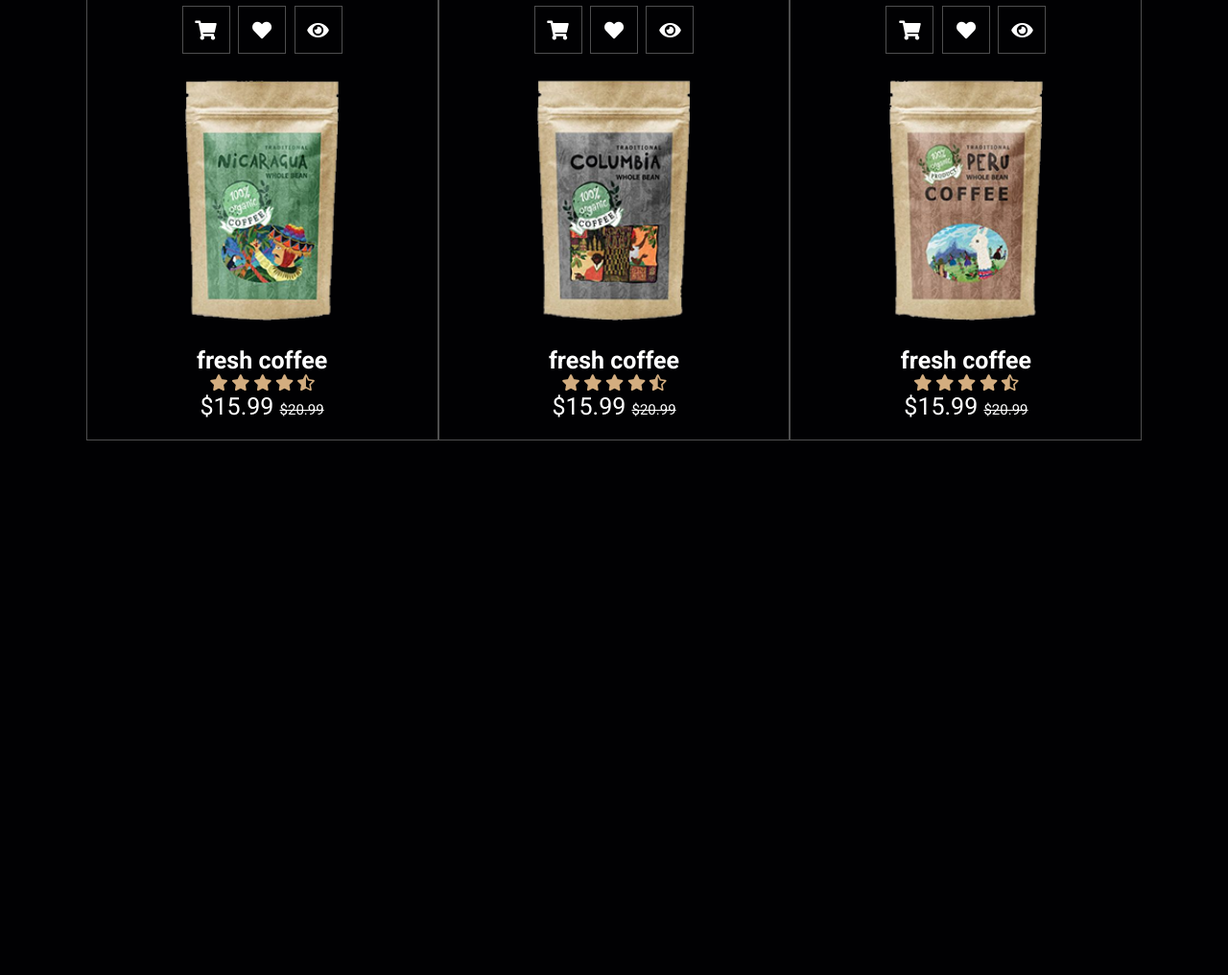
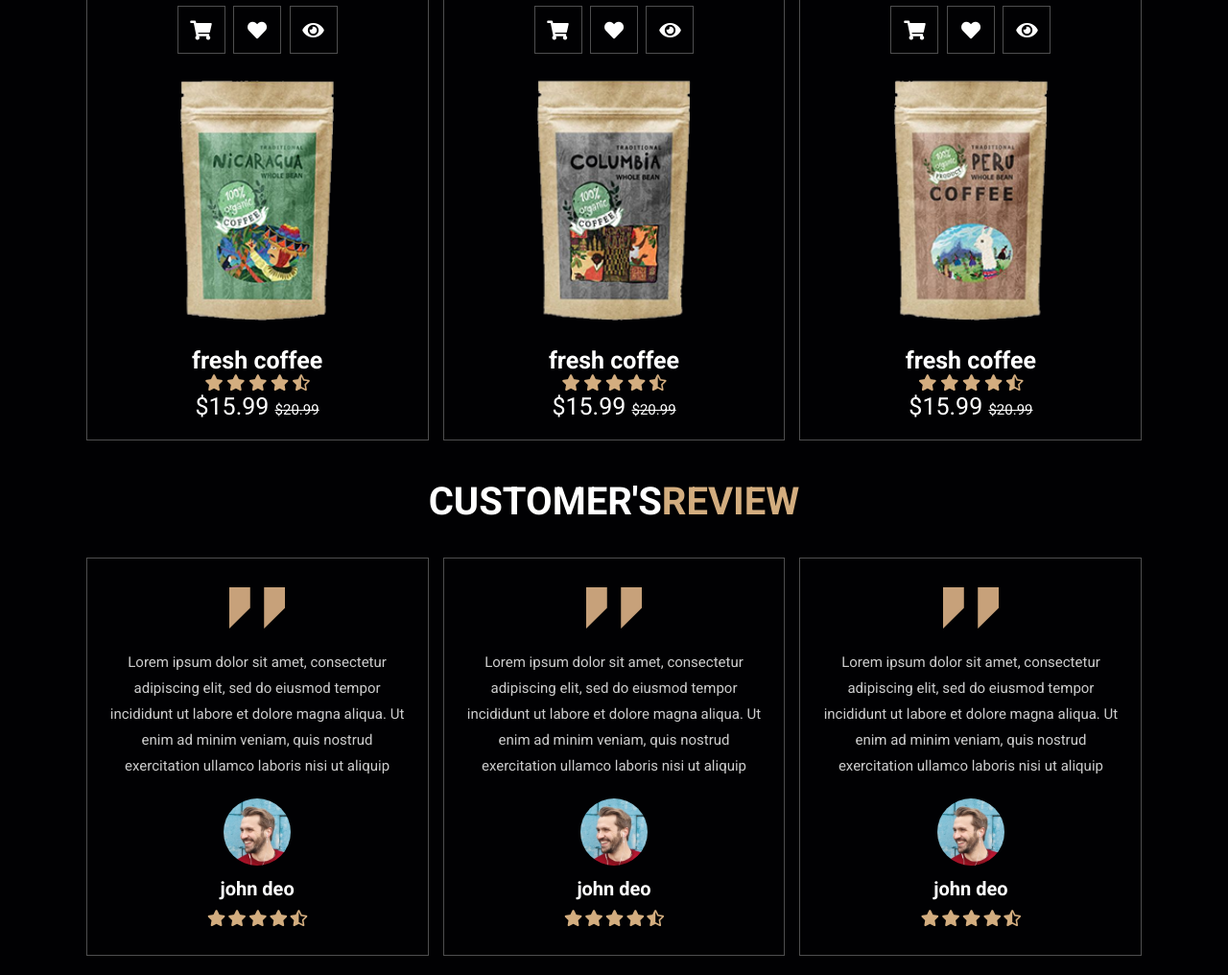
Before and after one commit to Ugesh2204/Ecom-coffee, a plain HTML site: page index.html in a window 1280 px wide. Shown: the part 2423-3439 px from the top of the page at 96% size. Before the commit the page ends 2902 px from the top, so only its background shows below. Drawn offline with Linux system fonts and the light colour scheme.

Commit message:
Review section ok

```diff
--- a/css/style.css
+++ b/css/style.css
@@ -309,6 +309,7 @@ section {
 .products .box-container {
     display:grid;
     grid-template-columns: repeat(auto-fit, minmax(30rem, 1fr));
+    gap:1.5rem;
 }
 
 .products .box-container .box {
@@ -364,6 +365,47 @@ section {
     font-size:1.5rem;
     text-decoration: line-through;
 }
+
+
+.review .box-container {
+    display:grid;
+    grid-template-columns: repeat(auto-fit, minmax(30rem, 1fr));
+    gap:1.5rem;
+}
+
+.review .box-container .box {
+    border:var(--border);
+    text-align: center;
+    padding:3rem 2rem;
+}
+
+.review .box-container .box  p {
+    font-size: 1.5rem;
+    line-height: 1.8;
+    color: #ccc;
+    padding:2rem 0;
+}
+
+.review .box-container .box .user {
+    height: 7rem;
+    width: 7rem;
+    border-radius: 50%;
+    object-fit: cover;
+}
+
+.review .box-container .box  h3 {
+    padding: 1rem 0;
+    font-size: 2rem;
+    color: #fff;
+}
+
+.review .box-container .box  .stars i {
+    color:var(--main-color);
+    font-size:1.7rem;
+
+}
+
+
 /*media queries */
 @media (max-width:991px) {
     html {
--- a/index.html
+++ b/index.html
@@ -205,6 +205,66 @@
     </div>
 </section>
 <!--Product  section ends -->
+<!--Review section starts-->
+<section class="review" id="review">
+    <h1 class="heading">customer's<span>review</span></h1>
+    <div class="box-container">
+        <div class="box">
+            <img src="images/quote-img.png" alt="" class="quote">
+            <p>Lorem ipsum dolor sit amet, consectetur adipiscing elit, sed do
+                eiusmod tempor incididunt ut labore et dolore magna aliqua.
+                Ut enim ad minim veniam, quis nostrud exercitation ullamco laboris
+                nisi ut aliquip</p>
+            <img src="images/pic-1.png" class="user" alt="">
+            <h3>john deo</h3>
+            <div class="stars">
+                <i class="fas fa-star"></i>
+                <i class="fas fa-star"></i>
+                <i class="fas fa-star"></i>
+                <i class="fas fa-star"></i>
+                <i class="fas fa-star-half-alt"></i>
+            </div>
+        </div>
+        <div class="box">
+            <img src="images/quote-img.png" alt="" class="quote">
+            <p>Lorem ipsum dolor sit amet, consectetur adipiscing elit, sed do
+                eiusmod tempor incididunt ut labore et dolore magna aliqua.
+                Ut enim ad minim veniam, quis nostrud exercitation ullamco laboris
+                nisi ut aliquip</p>
+            <img src="images/pic-1.png" class="user" alt="">
+            <h3>john deo</h3>
+            <div class="stars">
+                <i class="fas fa-star"></i>
+                <i class="fas fa-star"></i>
+                <i class="fas fa-star"></i>
+                <i class="fas fa-star"></i>
+                <i class="fas fa-star-half-alt"></i>
+            </div>
+        </div>
+        <div class="box">
+            <img src="images/quote-img.png" alt="" class="quote">
+            <p>Lorem ipsum dolor sit amet, consectetur adipiscing elit, sed do
+                eiusmod tempor incididunt ut labore et dolore magna aliqua.
+                Ut enim ad minim veniam, quis nostrud exercitation ullamco laboris
+                nisi ut aliquip</p>
+            <img src="images/pic-1.png" class="user" alt="">
+            <h3>john deo</h3>
+            <div class="stars">
+                <i class="fas fa-star"></i>
+                <i class="fas fa-star"></i>
+                <i class="fas fa-star"></i>
+                <i class="fas fa-star"></i>
+                <i class="fas fa-star-half-alt"></i>
+            </div>
+        </div>
+
+    </div>
+
+
+
+
+</section>
+<!--Review section ends-->
 
 
      <script src="js/script.js"></script>
```
